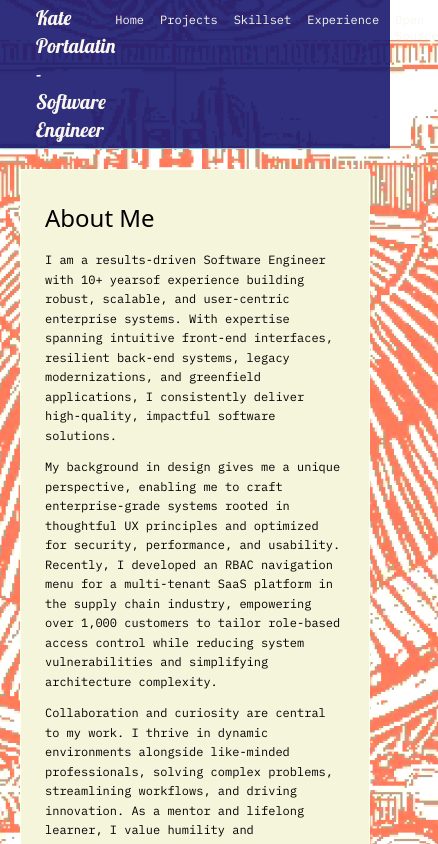
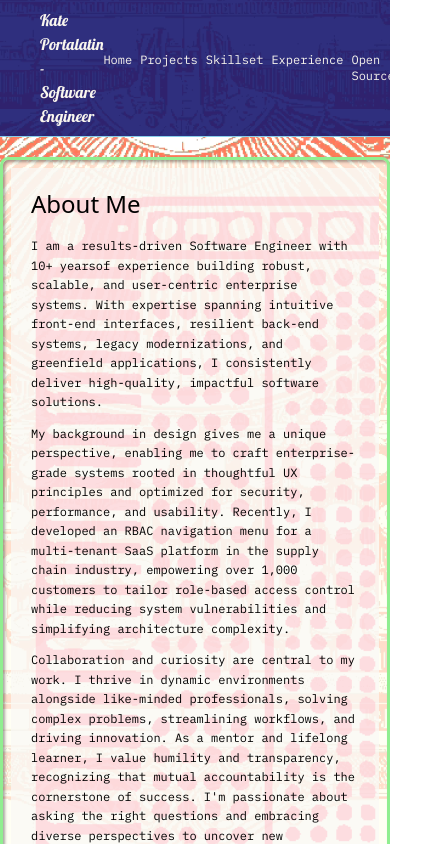
Before and after one commit to k8port/punchcard-portfollio, a Next.js app: page / in a window 390 px wide. Shown: the top 844 px of the page, 438 px wide, since content can reach past the window. Built offline with nearby package versions, Linux system fonts and the light colour scheme.

Commit message:
styled Punchcard component and established layout for site with responsivity

```diff
--- a/app/layout.tsx
+++ b/app/layout.tsx
@@ -45,15 +45,18 @@ export default function RootLayout({
   children: React.ReactNode;
 }) {
   return (
-    <html lang="en">
+    <html lang="en" className="h-full w-full overflow-hidden">
       <body className={`
-        flex flex-col min-h-screen
-        ${cormorantGaramond.variable} ${ibmPlexMono.variable}
-        ${lobster.variable} ${lobsterTwo.variable}
-      `}>
-        <Header />
-          <main className="flex-grow p-5">{children}</main>
-        <Footer />
+          h-full flex flex-col
+          m-0 p-0 box-border
+          ${cormorantGaramond.variable} ${ibmPlexMono.variable}
+          ${lobster.variable} ${lobsterTwo.variable}
+        `}>
+        <Header className="sticky top-0 z-50" />
+        <main className="flex-grow w-full overflow-y-auto">
+            {children}
+            <Footer />
+        </main>
       </body>
     </html>
   );
--- a/app/styles/globals.css
+++ b/app/styles/globals.css
@@ -5,9 +5,9 @@
 body {
   @apply text-black font-sans m-0 p-0;
   background-image: url("/images/background-image.png");
-  background-size: 1440px auto;
+  background-size: cover;
   background-position: center;
-  background-repeat: repeat-y;
+  background-repeat: no-repeat;
   background-attachment: scroll;
   box-sizing: border-box;
   align-self: stretch;
@@ -15,7 +15,7 @@ body {
 
   /* Scrollbar styles */
   scrollbar-width: thin;
-  scrollbar-color: #FFA07A transparent;
+  scrollbar-color: #F0EAd6 #87CEEB;
 }
 
 /* Webkit Scrollbar Styles */
@@ -25,16 +25,16 @@ body::-webkit-scrollbar {
 }
 
 body::-webkit-scrollbar-track {
-  background: transparent;
+  background: #EDEADE;
 }
 
 body::-webkit-scrollbar-thumb {
-  background-color: #FFA07A;
+  background-color: #FFDEAD;
   border-radius: 4px;
 }
 
 body::-webkit-scrollbar-thumb:hover {
-  background-color: #FF7A5C;
+  background-color: #FFDEAD;
 }
 
 /* Show scrollbar only on hover/scroll */
@@ -45,7 +45,7 @@ body::-webkit-scrollbar-thumb:hover {
   }
 
   body::-webkit-scrollbar-thumb {
-    background-color: #FFA07A;
+    background-color: #FFDEAD;
     opacity: 0;
     transition: opacity 0.3s ease-in-out;
   }
--- a/app/ui/Header.tsx
+++ b/app/ui/Header.tsx
@@ -2,31 +2,39 @@
 
 import React from 'react';
 
-export default function Header() {
+interface HeaderProps {
+  className?: string;
+}
+
+export default function Header({ className }: HeaderProps) {
   return (
     <header className={`
         w-full
-        max-w-[1440px]
-        mx-auto
         bg-midnight/90
         flex
         flex-shrink-0
         items-center
         justify-center
-        p-1
-        md:p-2
         border-b
         border-b-skyBlue
         font-ibmPlexMono
         text-bonewhite
-        text-sm
         drop-shadow-section
+        px-2
+        py-2
+        sm:px-4
+        sm:py-3
+        md:px-6
+        md:py-4
+        text-xs
+        sm:text-sm
+        md:text-base
+        ${className ?? ""}
       `}>
-      <div className="flex w-full max-w-[1440px] items center justify-between px-8">
-        <span className="font-lobster text-xl md:text-2xl">Kate Portalatin - Software Engineer</span>
-
+      <div className="flex w-full items-center justify-between px-8">
+        <span className="font-lobster text-base sm:text-lg md:text-2xl">Kate Portalatin - Software Engineer</span>
         <nav>
-        <ul className="flex space-x-4 py-2 text-xs">
+          <ul className="flex space-x-2 sm:space-x-4 py-1">
             <li>
               <a href="#home" className="hover:underline">
                 Home
--- a/app/ui/PunchCard.tsx
+++ b/app/ui/PunchCard.tsx
@@ -11,27 +11,49 @@ export default function PunchCard({ children }: PunchCardProps) {
     <section
       id="home"
       className="
+        my-5
+        w-full
+        md:w-1/3
+        md:float-right
+        px-2
+        py-2
+        bg-ivory/75
+        rounded-lg
         relative
-        w-full
-        p-6
-        bg-pistachio
-        shadow-card
-        border
-        border-ivory
+        border-punchcard
+        border-2
+        group-hover:border-4
+        group-hover:border-double
+        group
+        transition-colors
+        duration-300
+        shadow-punchcard
+        mr-1
       "
     >
-
-      {/* Bio Section – the child content */}
-      <div className="relative z-10 mt-2">{children}</div>
+      <div className="bg-offwhite/75 relative p-5 overflow-hidden group">
+        {/* Bio Section – the child content */}
+        <div className="relative z-10">{children}</div>
 
       {/* Optional: background or side image */}
-      {/* <Image
-        src="/jacquard-punchcard-deadwhite.png"
-        alt="Jacquard Punch Card Machine Sketch"
-        width={800}
-        height={800}
-        className="absolute top-0 right-0 w-full h-full opacity-80 pointer-events-none"
-      /> */}
+      <Image
+          src="/images/punchcard_pink.png"
+          alt="Jacquard Loom punch card"
+          fill
+          priority
+          sizes="(max-width: 768px) 100vw, 50vw"
+          className="
+            object-cover
+            object-left-top
+            opacity-50
+            group-hover:opacity-20
+            transition-opacity
+            duration-300
+            ease-in-out
+            pointer-events-none
+          "
+        />
+      </div>
     </section>
   );
 }
--- a/tailwind.config.ts
+++ b/tailwind.config.ts
@@ -49,11 +49,21 @@ export default {
         deepCopper: "#8D5524", // deep copper
         goldenYellow: "#D4AF37", // golden yellow
       },
-      dropShadow: {
-        'section': "8px 8px 8px 0 rgb(255 255 255 / 0.35)",
+      boxShadow: {
+        punchcard: "inset 2px 2px 3px 0 rgba(0,0,0,0.35), 3px 3px 4px 0 rgba(0,0,0,0.35)",
       },
       plugins: [require("tailwind-scrollbar")],
     },
   },
-  plugins: [],
+  plugins: [
+    function ({ addUtilities, theme }: { addUtilities: any, theme: any }) {
+      addUtilities({
+        '.border-punchcard': {
+          'border-width': '3px',
+          'border-style': 'solid',
+          'border-color': theme('colors.lightGreen'),
+        },
+      });
+    },
+  ],
 } satisfies Config;
```
Also changed, not shown: public/images/punchcard_pink.png (added). Lines whose indentation alone changed are shown as unchanged.
